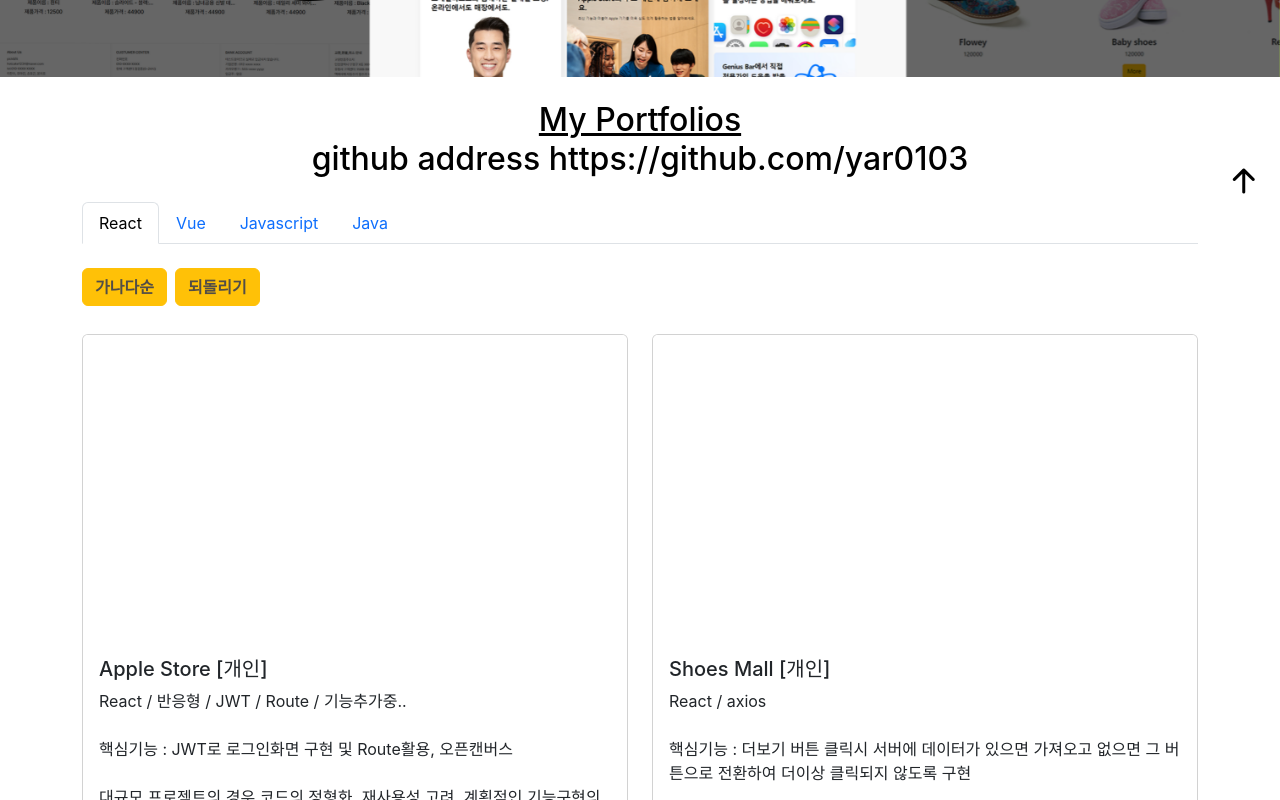
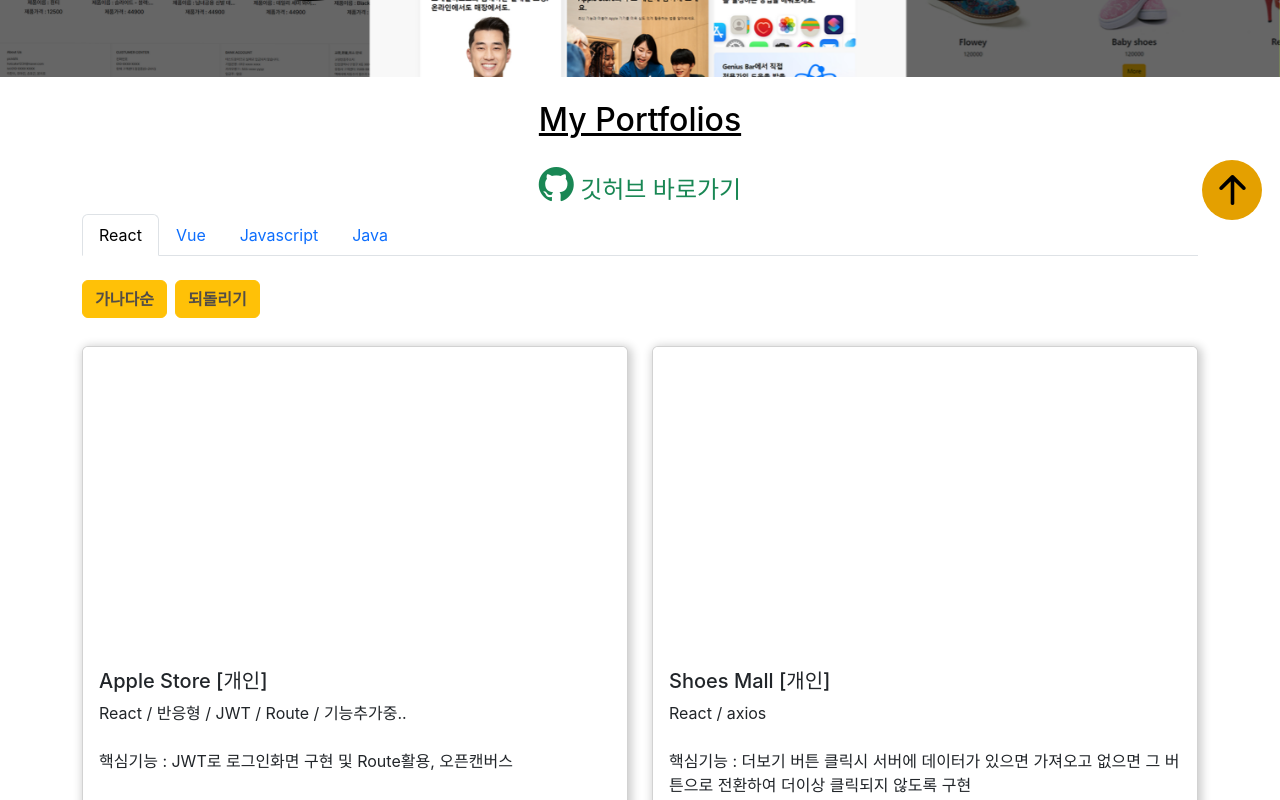
Before and after one commit to yar0103/yar0103.github.io, a React (Create React App) app: page / in a window 1280 px wide. Shown: the part 540-1340 px from the top of the page. Built offline with nearby package versions, Linux system fonts and the light colour scheme.

Commit message:
github 바로가기 link 추가

```diff
--- a/src/App.css
+++ b/src/App.css
@@ -63,16 +63,27 @@
   transition: all 0.5s;
 }
 
-.totop{
-  float: right;
-  font-size: 50px;
+.totop {
+  width: 60px;
+  height: 60px;
+  font-size: 60px;
   margin-right: 1.2rem;
   position: fixed;
   bottom: 40px;
-  right: -0.5rem;
+  right: -0.1rem;
+  background-color: rgb(228, 160, 0);
+  border-radius: 50%;
+  display: flex;
+  align-items: center;
+  justify-content: center;
+  cursor: pointer;
 }
 
 .btn-warning{
   color: rgb(82, 77, 71);
   font-weight: 600;
 }
+
+.shadowEffect{
+  box-shadow: 2px 2px 10px 2px rgba(0, 0, 0, 0.2);
+}
--- a/src/components/ProjectCard.js
+++ b/src/components/ProjectCard.js
@@ -1,7 +1,7 @@
 const ProjectCard = ({ item }) => {
   return (
     <div className="col">
-      <div className="card">
+      <div className="card shadowEffect">
         <div className="ratio ratio-16x9">
           <iframe src={item.video} className="card-img-top" alt="..." />
         </div>
--- a/src/components/Projects.js
+++ b/src/components/Projects.js
@@ -47,8 +47,9 @@
     <div className="container-md mt-4">
       <h2 className="mt-4 mb-4 text-center">
         <u>My Portfolios</u>
-        <p>github address <span>https://github.com/yar0103</span></p>
       </h2>
+      <h4 className='text-center'><a href="https://github.com/yar0103/" class="link-success">
+      <i class="bi bi-github" style={{fontSize: 35}}></i> 깃허브 바로가기</a></h4>
 
       {/* tab category */}
       <div class="nav nav-tabs" id="nav-tab" role="tablist">
```
